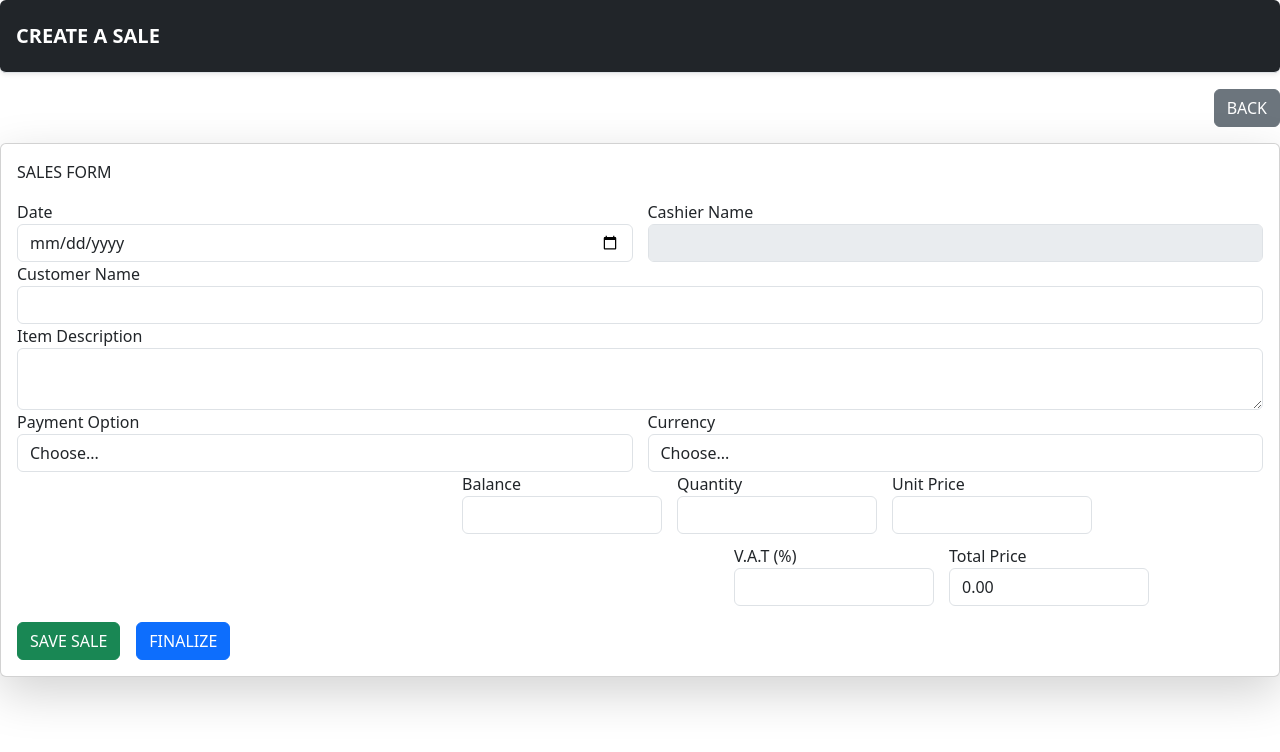
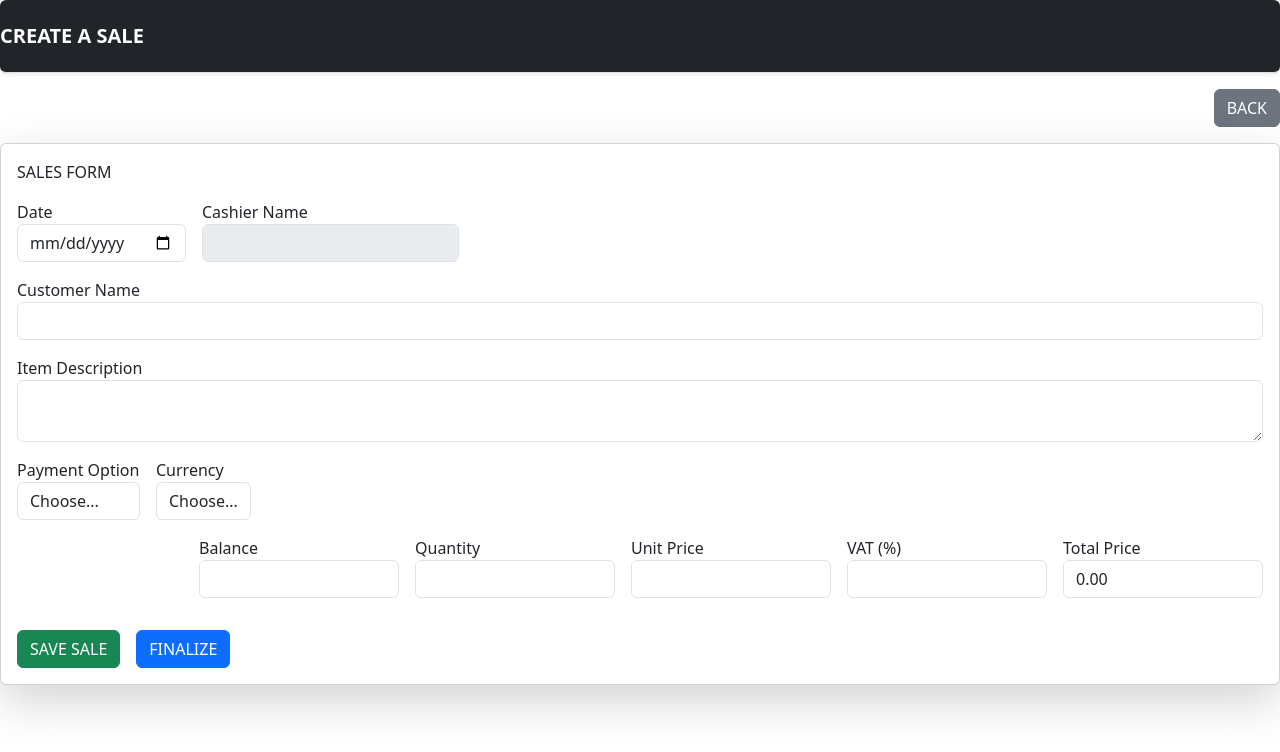
Before and after one commit to tynoerm/ACCOUNTING_SYSTEM, a React (Create React App) app in the folder frontend/: page /Sales in a window 1280 px wide. Shown: the top 752 px of the page. Built offline with nearby package versions, Linux system fonts and the light colour scheme.

Commit message:
Add files via upload

```diff
--- a/frontend/src/SalesModule/Sales.js
+++ b/frontend/src/SalesModule/Sales.js
@@ -2,12 +2,35 @@ import React, { useState, useEffect } from "react";
 import { useNavigate } from "react-router-dom";
 import axios from "axios";
 
+// Toast notification component
+const Toast = ({ message, type, onClose }) => {
+  useEffect(() => {
+    const timer = setTimeout(onClose, 3000); // Auto-close after 3s
+    return () => clearTimeout(timer);
+  }, [onClose]);
+
+  return (
+    <div
+      style={{
+        position: "fixed",
+        top: "20px",
+        right: "20px",
+        backgroundColor: type === "error" ? "#f8d7da" : "#d1e7dd",
+        color: type === "error" ? "#842029" : "#0f5132",
+        padding: "15px 25px",
+        borderRadius: "8px",
+        boxShadow: "0px 0px 10px rgba(0,0,0,0.3)",
+        zIndex: 9999,
+      }}
+    >
+      {message}
+    </div>
+  );
+};
+
 const Sales = () => {
   const [salesForm, setSalesForm] = useState([]);
-  const [salesInsert, setSalesInsert] = useState({});
-
   const [date, setDate] = useState("");
-  const [cashierName, setCashierName] = useState("");
   const [customerName, setCustomerName] = useState("");
   const [itemDescription, setItemDescription] = useState("");
   const [currency, setCurrency] = useState("");
@@ -18,53 +41,80 @@ const Sales = () => {
   const [vat, setVat] = useState("");
   const [totalPrice, setTotalPrice] = useState("");
 
+  const [notification, setNotification] = useState(null);
+
   const navigate = useNavigate();
+  const username = localStorage.getItem("username");
 
+  // Calculate total price whenever quantity, unitPrice or VAT changes
   useEffect(() => {
-    const calculateTotalPrice = () => {
-      const quantityValue = parseFloat(quantity) || 0;
-      const unitPriceValue = parseFloat(unitPrice) || 0;
-      const vatValue = parseFloat(vat) || 0;
-
-      const basePrice = quantityValue * unitPriceValue;
-      const vatAmount = (vatValue / 100) * basePrice;
-      const total = basePrice + vatAmount;
-
-      setTotalPrice(total.toFixed(2));
-    };
-
-    calculateTotalPrice();
+    const q = parseFloat(quantity) || 0;
+    const u = parseFloat(unitPrice) || 0;
+    const v = parseFloat(vat) || 0;
+    const base = q * u;
+    const total = base + (v / 100) * base;
+    setTotalPrice(total.toFixed(2));
   }, [quantity, unitPrice, vat]);
 
-  const role = localStorage.getItem("role");
-  const storename = localStorage.getItem("storename");
-  const username = localStorage.getItem("username");
+  const showNotification = (message, type = "success") => {
+    setNotification({ message, type });
+  };
 
   const handleSubmit = (e) => {
     e.preventDefault();
 
-    const salesInsert = {
+    // Validation
+    if (!date || !customerName || !itemDescription || !currency || !paymentMethod) {
+      showNotification("All required fields must be filled.", "error");
+      return;
+    }
+
+    if (isNaN(quantity) || quantity <= 0) {
+      showNotification("Quantity must be a positive number.", "error");
+      return;
+    }
+
+    if (isNaN(unitPrice) || unitPrice <= 0) {
+      showNotification("Unit Price must be a positive number.", "error");
+      return;
+    }
+
+    // Duplicate check: date + customer + item + totalPrice
+    const isDuplicate = salesForm.some(
+      (sale) =>
+        sale.date === date &&
+        sale.customerName.toLowerCase() === customerName.toLowerCase() &&
+        sale.itemDescription.toLowerCase() === itemDescription.toLowerCase() &&
+        Number(sale.totalPrice) === Number(totalPrice)
+    );
+
+    if (isDuplicate) {
+      showNotification("Duplicate sale detected! Entry not saved.", "error");
+      return;
+    }
+
+    const saleData = {
       date,
       cashierName: username,
       customerName,
       itemDescription,
       paymentMethod,
       currency,
-      balance,
-      quantity: parseFloat(quantity) || 0,
-      unitPrice: parseFloat(unitPrice) || 0,
+      balance: parseFloat(balance) || 0,
+      quantity: parseFloat(quantity),
+      unitPrice: parseFloat(unitPrice),
       vat: parseFloat(vat) || 0,
-      totalPrice: parseFloat(totalPrice) || 0,
+      totalPrice: parseFloat(totalPrice),
     };
 
     axios
-      .post("https://accounting-system-1.onrender.com/salesmodel/create-sale", salesInsert)
+      .post("https://accounting-system-1.onrender.com/salesmodel/create-sale", saleData)
       .then((res) => {
-        console.log({ status: res.status });
-        setSalesForm((prev) => [...prev, salesInsert]);
-        alert(`✅ Sale finalized with a total price of $${totalPrice}`);
+        setSalesForm((prev) => [...prev, saleData]);
 
-        // ✅ CLEAR ALL FORM FIELDS AFTER SUCCESSFUL SAVE
+        showNotification(`✅ Sale saved! Total: ${totalPrice} ${currency}`);
+
+
         setDate("");
         setCustomerName("");
         setItemDescription("");
@@ -76,90 +126,61 @@ const Sales = () => {
         setVat("");
         setTotalPrice("");
       })
-      .catch((error) => {
-        console.error("❌ Error creating sale:", error);
-        alert("Failed to create sale. Please try again.");
+      .catch((err) => {
+        console.error(err);
+        showNotification("❌ Failed to create sale. Try again.", "error");
       });
   };
 
-  const handleFinalize = () => {
-    navigate("/salesModuleDashboard");
-  };
+  const handleFinalize = () => navigate("/salesModuleDashboard");
 
   return (
     <div>
-      <nav className="navbar bg-grey border-bottom border-body mb-3 shadow-sm p-3 rounded bg-dark border-bottom">
-        <a className="navbar-brand text-white">
-          <b>CREATE A SALE</b>
-        </a>
+      {notification && (
+        <Toast
+          message={notification.message}
+          type={notification.type}
+          onClose={() => setNotification(null)}
+        />
+      )}
+
+      <nav className="navbar bg-dark border-bottom py-3 mb-3 shadow-sm rounded">
+        <a className="navbar-brand text-white"><b>CREATE A SALE</b></a>
       </nav>
 
-      <div className="d-flex justify-content-end" style={{ padding: 0 }}>
-        {/* ✅ Go to the previous page dynamically */}
-        <button onClick={() => navigate(-1)} className="btn btn-secondary">
-          BACK
-        </button>
+      <div className="d-flex justify-content-end mb-3">
+        <button onClick={() => navigate(-1)} className="btn btn-secondary">BACK</button>
       </div>
 
       <div className="card mx-auto shadow-lg" style={{ maxWidth: "90rem", marginTop: "1rem" }}>
         <div className="card-body">
           <p>SALES FORM</p>
           <form onSubmit={handleSubmit}>
-            <div style={{ display: "flex", justifyContent: "space-between", gap: "15px" }}>
-              <div className="form-group" style={{ flex: "1" }}>
-                <label htmlFor="date">Date</label>
-                <input
-                  type="date"
-                  className="form-control"
-                  id="date"
-                  value={date}
-                  onChange={(e) => setDate(e.target.value)}
-                />
+            <div className="d-flex gap-3 mb-3">
+              <div className="form-group flex-1">
+                <label>Date</label>
+                <input type="date" className="form-control" value={date} onChange={(e) => setDate(e.target.value)} />
               </div>
-              <div className="form-group" style={{ flex: "1" }}>
-                <label htmlFor="cashierName">Cashier Name</label>
-                <input
-                  type="text"
-                  className="form-control"
-                  id="cashierName"
-                  value={username}
-                  disabled
-                />
+              <div className="form-group flex-1">
+                <label>Cashier Name</label>
+                <input type="text" className="form-control" value={username} disabled />
               </div>
             </div>
 
-            <div style={{ display: "flex", justifyContent: "space-between", gap: "15px" }}>
-              <div className="form-group" style={{ flex: "1" }}>
-                <label htmlFor="customerName">Customer Name</label>
-                <input
-                  type="text"
-                  className="form-control"
-                  id="customerName"
-                  value={customerName}
-                  onChange={(e) => setCustomerName(e.target.value)}
-                />
-              </div>
+            <div className="form-group mb-3">
+              <label>Customer Name</label>
+              <input type="text" className="form-control" value={customerName} onChange={(e) => setCustomerName(e.target.value)} />
             </div>
 
-            <div className="form-group">
-              <label htmlFor="itemDescription">Item Description</label>
-              <textarea
-                className="form-control"
-                id="itemDescription"
-                value={itemDescription}
-                onChange={(e) => setItemDescription(e.target.value)}
-              />
+            <div className="form-group mb-3">
+              <label>Item Description</label>
+              <textarea className="form-control" value={itemDescription} onChange={(e) => setItemDescription(e.target.value)} />
             </div>
 
-            <div style={{ display: "flex", gap: "15px", flexWrap: "wrap" }}>
-              <div className="form-group col-md-4" style={{ flex: "1" }}>
-                <label htmlFor="paymentMethod">Payment Option</label>
-                <select
-                  id="paymentMethod"
-                  className="form-control"
-                  value={paymentMethod}
-                  onChange={(e) => setPaymentMethod(e.target.value)}
-                >
+            <div className="d-flex gap-3 flex-wrap mb-3">
+              <div className="form-group flex-1">
+                <label>Payment Option</label>
+                <select className="form-control" value={paymentMethod} onChange={(e) => setPaymentMethod(e.target.value)}>
                   <option defaultValue>Choose...</option>
                   <option>Cash</option>
                   <option>Ecocash USD</option>
@@ -167,14 +188,9 @@ const Sales = () => {
                   <option>Zig Swipe</option>
                 </select>
               </div>
-              <div className="form-group col-md-4" style={{ flex: "1" }}>
-                <label htmlFor="currency">Currency</label>
-                <select
-                  id="currency"
-                  className="form-control"
-                  value={currency}
-                  onChange={(e) => setCurrency(e.target.value)}
-                >
+              <div className="form-group flex-1">
+                <label>Currency</label>
+                <select className="form-control" value={currency} onChange={(e) => setCurrency(e.target.value)}>
                   <option defaultValue>Choose...</option>
                   <option>USD</option>
                   <option>ZWL</option>
@@ -182,77 +198,31 @@ const Sales = () => {
               </div>
             </div>
 
-            <div
-              style={{
-                display: "flex",
-                flexDirection: "column",
-                alignItems: "flex-end",
-                gap: "10px",
-              }}
-            >
-              <div style={{ display: "flex", gap: "15px" }}>
-                <div className="form-group col-md-2" style={{ flexBasis: "200px" }}>
-                  <label htmlFor="balance">Balance</label>
-                  <input
-                    type="number"
-                    className="form-control"
-                    id="balance"
-                    value={balance}
-                    onChange={(e) => setBalance(e.target.value)}
-                  />
-                </div>
-                <div className="form-group col-md-2" style={{ flexBasis: "200px" }}>
-                  <label htmlFor="quantity">Quantity</label>
-                  <input
-                    type="text"
-                    className="form-control"
-                    id="quantity"
-                    value={quantity}
-                    onChange={(e) => setQuantity(e.target.value)}
-                  />
-                </div>
-                <div className="form-group col-md-2" style={{ flexBasis: "200px" }}>
-                  <label htmlFor="unitPrice">Unit Price</label>
-                  <input
-                    type="text"
-                    className="form-control"
-                    id="unitPrice"
-                    value={unitPrice}
-                    onChange={(e) => setUnitPrice(e.target.value)}
-                  />
-                </div>
+            <div className="d-flex gap-3 mb-3 justify-content-end flex-wrap">
+              <div className="form-group" style={{ flexBasis: "200px" }}>
+                <label>Balance</label>
+                <input type="number" className="form-control" value={balance} onChange={(e) => setBalance(e.target.value)} />
               </div>
-
-              <div style={{ display: "flex", gap: "15px" }}>
-                <div className="form-group col-md-2" style={{ flexBasis: "200px" }}>
-                  <label htmlFor="vat">V.A.T (%)</label>
-                  <input
-                    type="number"
-                    className="form-control"
-                    id="vat"
-                    value={vat}
-                    onChange={(e) => setVat(e.target.value)}
-                  />
-                </div>
-                <div className="form-group col-md-2" style={{ flexBasis: "200px" }}>
-                  <label htmlFor="totalPrice">Total Price</label>
-                  <input
-                    type="number"
-                    className="form-control"
-                    id="totalPrice"
-                    value={totalPrice}
-                    readOnly
-                  />
-                </div>
+              <div className="form-group" style={{ flexBasis: "200px" }}>
+                <label>Quantity</label>
+                <input type="number" className="form-control" value={quantity} onChange={(e) => setQuantity(e.target.value)} />
+              </div>
+              <div className="form-group" style={{ flexBasis: "200px" }}>
+                <label>Unit Price</label>
+                <input type="number" className="form-control" value={unitPrice} onChange={(e) => setUnitPrice(e.target.value)} />
+              </div>
+              <div className="form-group" style={{ flexBasis: "200px" }}>
+                <label>VAT (%)</label>
+                <input type="number" className="form-control" value={vat} onChange={(e) => setVat(e.target.value)} />
+              </div>
+              <div className="form-group" style={{ flexBasis: "200px" }}>
+                <label>Total Price</label>
+                <input type="number" className="form-control" value={totalPrice} readOnly />
               </div>
             </div>
 
-            <button type="submit" className="btn btn-success mt-3">
-              SAVE SALE
-            </button>
-            <button onClick={handleFinalize} className="btn btn-primary mt-3 ms-3">
-              FINALIZE
-            </button>
+            <button type="submit" className="btn btn-success mt-3">SAVE SALE</button>
+            <button type="button" onClick={handleFinalize} className="btn btn-primary mt-3 ms-3">FINALIZE</button>
           </form>
         </div>
       </div>
```
